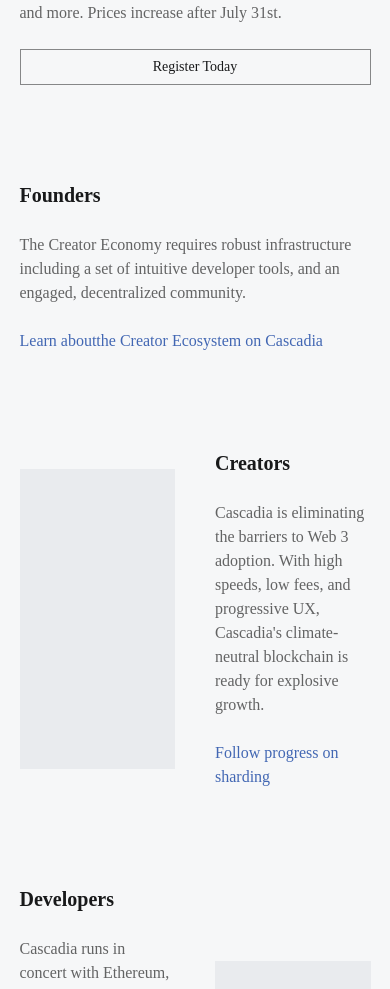
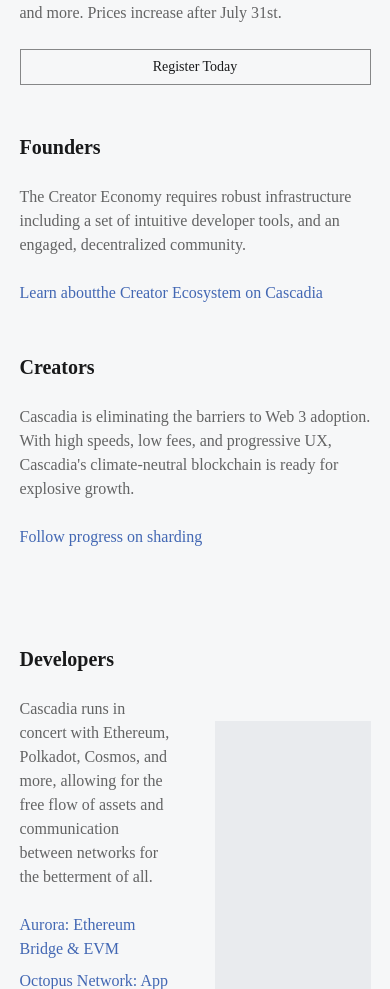
Before and after one commit to CascadiaFoundation/public_website, a React (Create React App) app: page /ecosystem in a window 390 px wide. Shown: the part 1181-2170 px from the top of the page. Built offline with nearby package versions, Linux system fonts and the light colour scheme.

Commit message:
fix:section-4-mobile-responsive

```diff
--- a/src/pages/ecosystem/index.tsx
+++ b/src/pages/ecosystem/index.tsx
@@ -70,7 +70,7 @@
       {/* end: Section 2 */}
 
       {/* begin: Section 3 */}
-      <div className="px-[5%] mt-24 grid grid-cols-1 sm:grid-cols-2 gap-10 items-center">
+      <div className="px-[5%] mt-12 sm:mt-24 grid grid-cols-1 sm:grid-cols-2 gap-10 items-center">
         <div>
           <Typography variant="h3">
             Founders
@@ -87,8 +87,8 @@
       {/* end: Section 3 */}
 
       {/* begin: Section 4 */}
-      <div className="px-[5%] mt-24 grid grid-cols-2 gap-10 items-center">
-        <div className="w-full h-[300px] bg-[#E9EBEE]" />
+      <div className="px-[5%] mt-12 sm:mt-24 grid grid-cols-1 sm:grid-cols-2 gap-10 items-center">
+        <div className="w-full h-[300px] bg-[#E9EBEE] hidden sm:block " />
         <div>
           <Typography variant="h3">
             Creators
```
